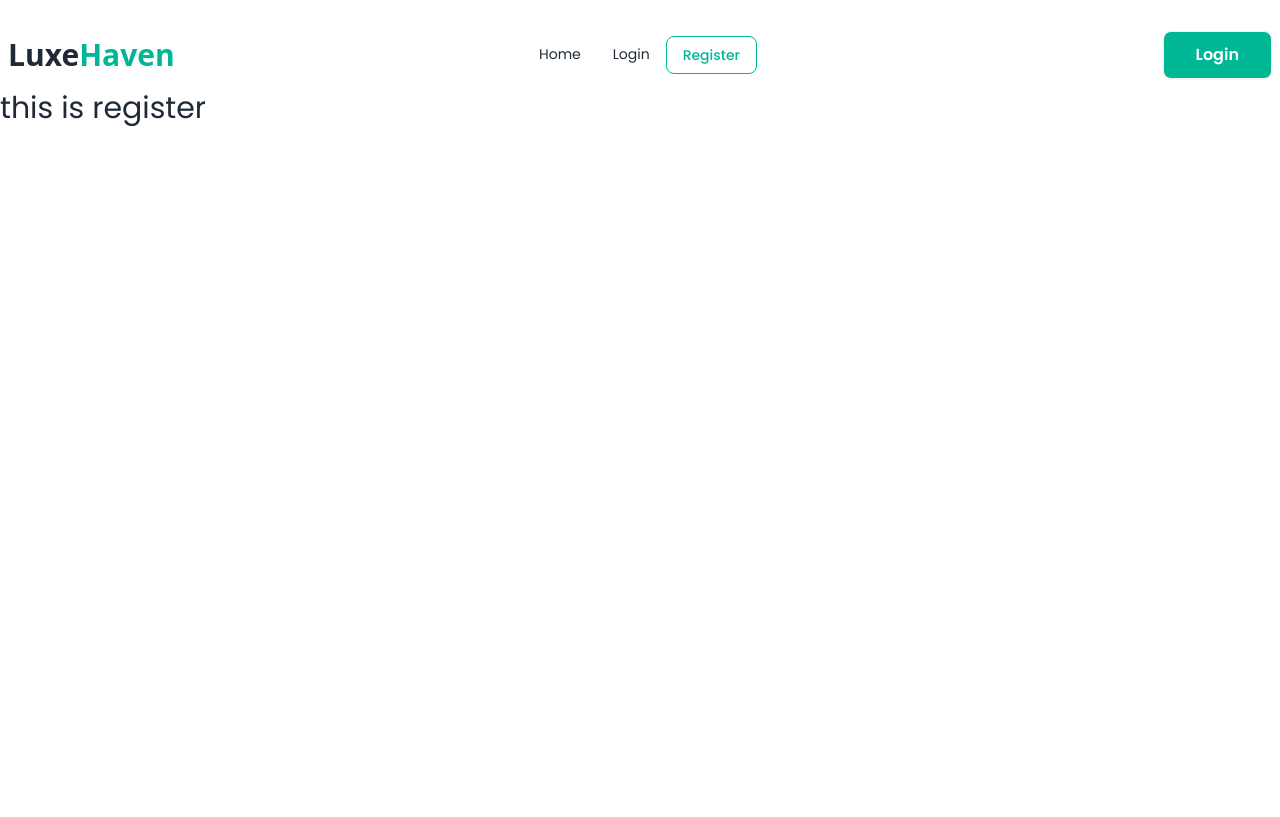
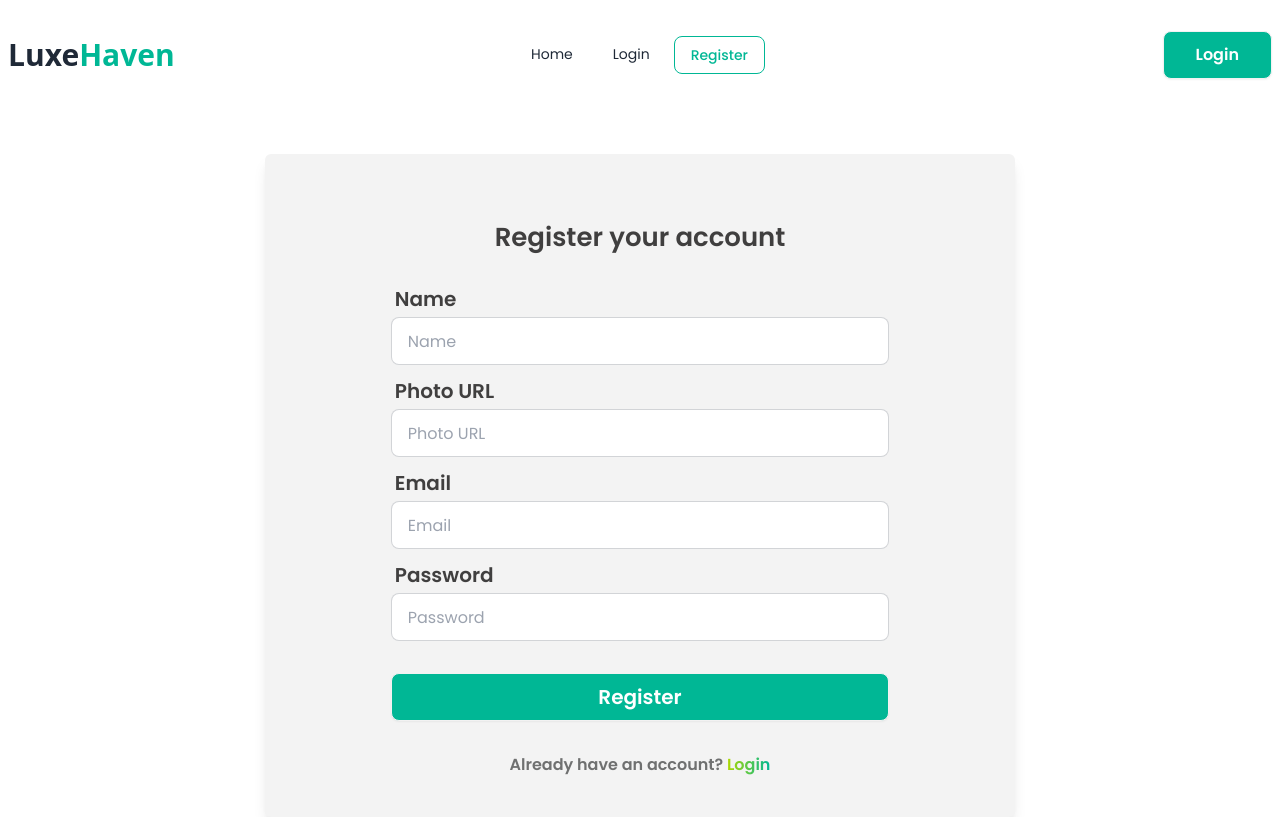
Before and after one commit to SaifullahKabirRana/LuxeHaven, a React (Vite) app: page /register in a window 1280 px wide. Built offline with nearby package versions, Linux system fonts and the light colour scheme; a web font is replaced by a local one.

Commit message:
added login & register page

```diff
--- a/src/components/Login.jsx
+++ b/src/components/Login.jsx
@@ -1,8 +1,32 @@
+import { Link } from "react-router-dom";
 
 const Login = () => {
     return (
         <div>
-            <h2 className="text-3xl">This is login</h2>
+            <div className="mt-5 md:mt-10 lg:mt-16 pt-6 md:pt-10 lg:pt-16 pb-5 md:pb-8 lg:pb-10 shadow-lg bg-[#F3F3F3] rounded-md md:max-w-[750px] mx-auto">
+                <h2 className="text-[#403F3F] text-[20px] md:text-[26px] text-center font-semibold">Login your account</h2>
+                <div className="md:w-3/4 mx-auto">
+                    <form  className="card-body">
+                        <div className="form-control">
+                            <label className="label">
+                                <span className="label-text text-[#403F3F] font-semibold text-[16px] md:text-[20px]">Email</span>
+                            </label>
+                            <input type="email" name="email" placeholder="Email" className="input input-bordered" required />
+                        </div>
+                        <div className="form-control">
+                            <label className="label">
+                                <span className="label-text text-[#403F3F] font-semibold text-[16px] md:text-[20px]">Password</span>
+                            </label>
+                            <input type="password" name="password" placeholder="Password" className="input input-bordered" required />
+
+                        </div>
+                        <div className="form-control mt-6">
+                            <button className="btn bg-[#00b795] text-white text-[16px] md:text-[20px] font-semibold">Login</button>
+                        </div>
+                    </form>
+                    <p className="text-center text-[#6f7070] text-[16px] font-semibold">Do not have an account? <Link to='/register' className="bg-gradient-to-r from-[#b0d800] to-[#00b795] inline-block text-transparent bg-clip-text">Register</Link></p>
+                </div>
+            </div>
         </div>
     );
 };
--- a/src/components/Navbar.jsx
+++ b/src/components/Navbar.jsx
@@ -28,14 +28,14 @@ const Navbar = () => {
                         </div>
                         <ul id="nav"
                             tabIndex={0}
-                            className=" menu menu-sm dropdown-content bg-base-100 rounded-box z-[1] mt-3 w-52 p-2 shadow">
+                            className=" menu menu-sm gap-1 dropdown-content bg-base-100 rounded-box z-[1] mt-3 w-52 p-2 shadow">
                            {navLinks}
                         </ul>
                     </div>
                     <a className="-ml-2 md:-ml-0 font-extrabold text-xl md:text-2xl lg:text-3xl font-glitch gap-0">Luxe<span className="text-[#00b795]">Haven</span></a>
                 </div>
                 <div className="navbar-center hidden lg:flex">
-                    <ul id="nav" className="menu menu-horizontal px-1">
+                    <ul id="nav" className="menu menu-horizontal gap-2 px-1">
                     {navLinks}
                     </ul>
                 </div>
--- a/src/components/Register.jsx
+++ b/src/components/Register.jsx
@@ -1,8 +1,44 @@
+import { Link } from "react-router-dom";
 
 const Register = () => {
     return (
-        <div>
-            <h3 className="text-3xl">this is register</h3>
+        <div className="">
+            <div className="mt-5 md:mt-10 lg:mt-16 pt-6 md:pt-10 lg:pt-16 pb-5 md:pb-8 lg:pb-10 shadow-lg bg-[#F3F3F3] rounded-md md:max-w-[750px] mx-auto">
+                <h2 className="text-[#403F3F] text-[20px] md:text-[26px] text-center font-semibold">Register your account</h2>
+                <div className="md:w-3/4 mx-auto -mt-2">
+                    <form className="card-body">
+                        <div className="form-control">
+                            <label className="label">
+                                <span className="label-text text-[#403F3F] font-semibold text-[16px] md:text-[20px]">Name</span>
+                            </label>
+                            <input type="text" name="name" placeholder="Name" className="input input-bordered " required />
+                        </div>
+                        <div className="form-control">
+                            <label className="label">
+                                <span className="label-text text-[#403F3F] font-semibold text-[16px] md:text-[20px]">Photo URL</span>
+                            </label>
+                            <input type="text" name="photo" placeholder="Photo URL" className="input input-bordered " required />
+                        </div>
+                        <div className="form-control">
+                            <label className="label">
+                                <span className="label-text text-[#403F3F] font-semibold text-[16px] md:text-[20px]">Email</span>
+                            </label>
+                            <input type="email" name="email" placeholder="Email" className="input input-bordered " required />
+                        </div>
+                        <div className="form-control">
+                            <label className="label">
+                                <span className="label-text text-[#403F3F] font-semibold text-[16px] md:text-[20px]">Password</span>
+                            </label>
+                            <input type="password" name="password" placeholder="Password" className="input input-bordered " required />
+
+                        </div>
+                        <div className="form-control mt-6">
+                            <button className="btn bg-[#00b795] text-white text-[16px] md:text-[20px] font-semibold">Register</button>
+                        </div>
+                    </form>
+                    <p className="text-center text-[#6f7070] text-[16px] font-semibold">Already have an account? <Link to='/login' className="bg-gradient-to-r from-[#b0d800] to-[#00b795] inline-block text-transparent bg-clip-text">Login</Link></p>
+                </div>
+            </div>
         </div>
     );
 };
```
